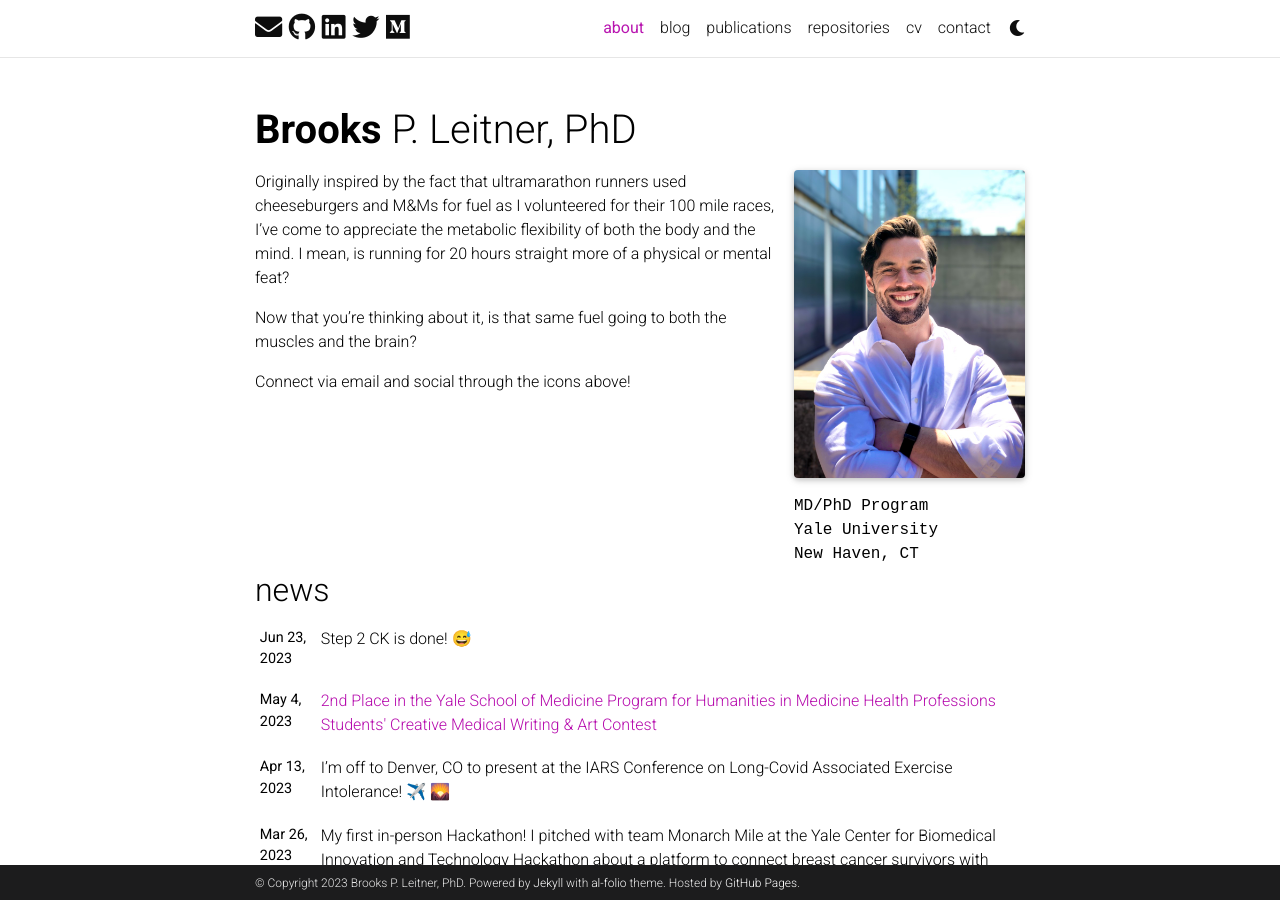
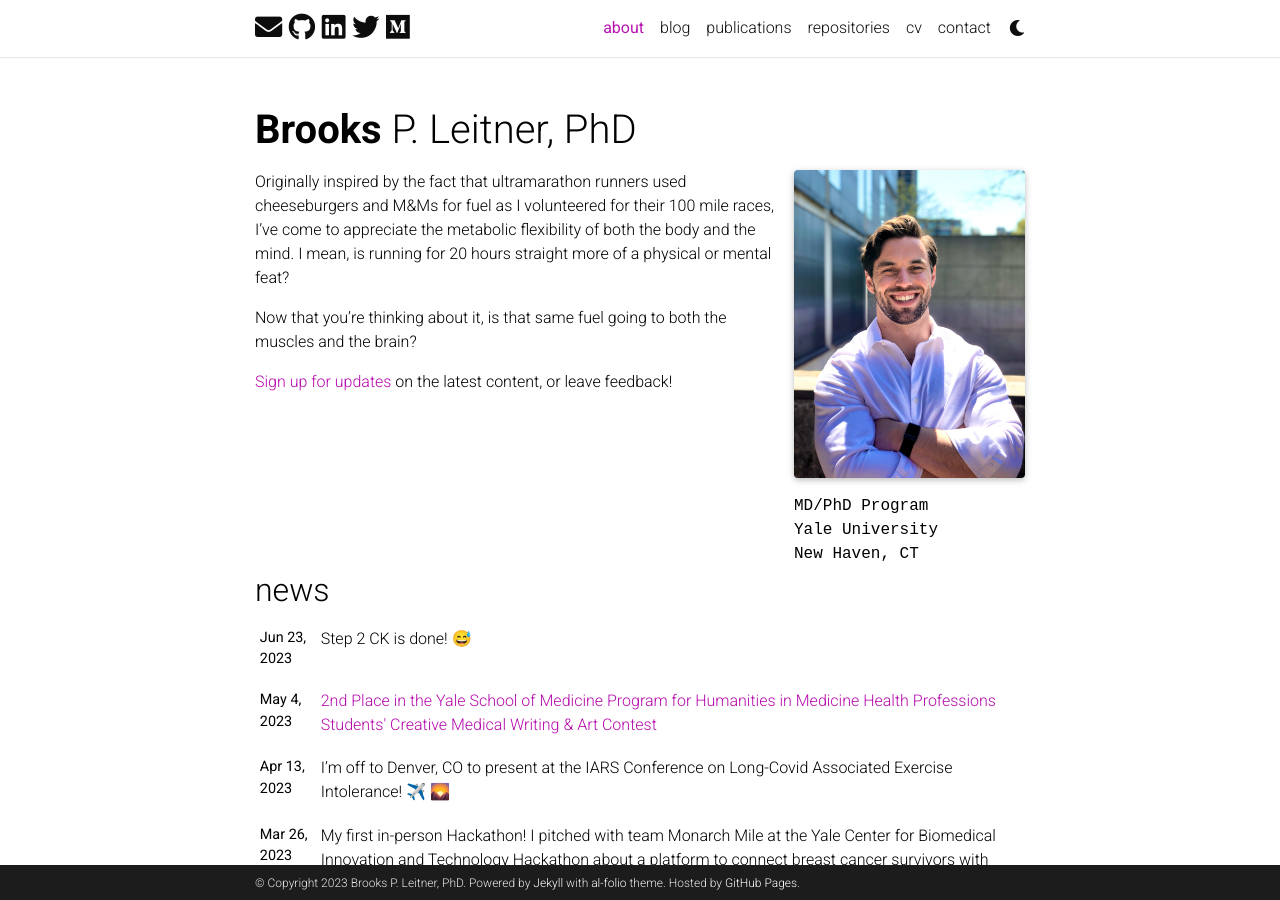
Before and after one commit to BrooksLeitner/BrooksLeitner.github.io, a Jekyll site: the page built from _pages/about.md, in a window 1280 px wide and 900 px high. Built offline with Jekyll 4.4.1, drawn with Linux system fonts in a browser that asks for light colours; emoji names are drawn with the system emoji font; comment, search, counter and statistics services are not loaded; a style sheet for code colours, icons or effects is not loaded.

Commit message:
sign up on home page

```diff
--- a/_pages/about.md
+++ b/_pages/about.md
@@ -22,4 +22,4 @@ Originally inspired by the fact that ultramarathon runners used cheeseburgers an
 
 Now that you're thinking about it, is that same fuel going to both the muscles and the brain?
 
-Connect via email and social through the icons above!
+<a href="https://www.brooksmdphd.com/contact/">Sign up for updates</a>  on the latest content, or leave feedback!
```
